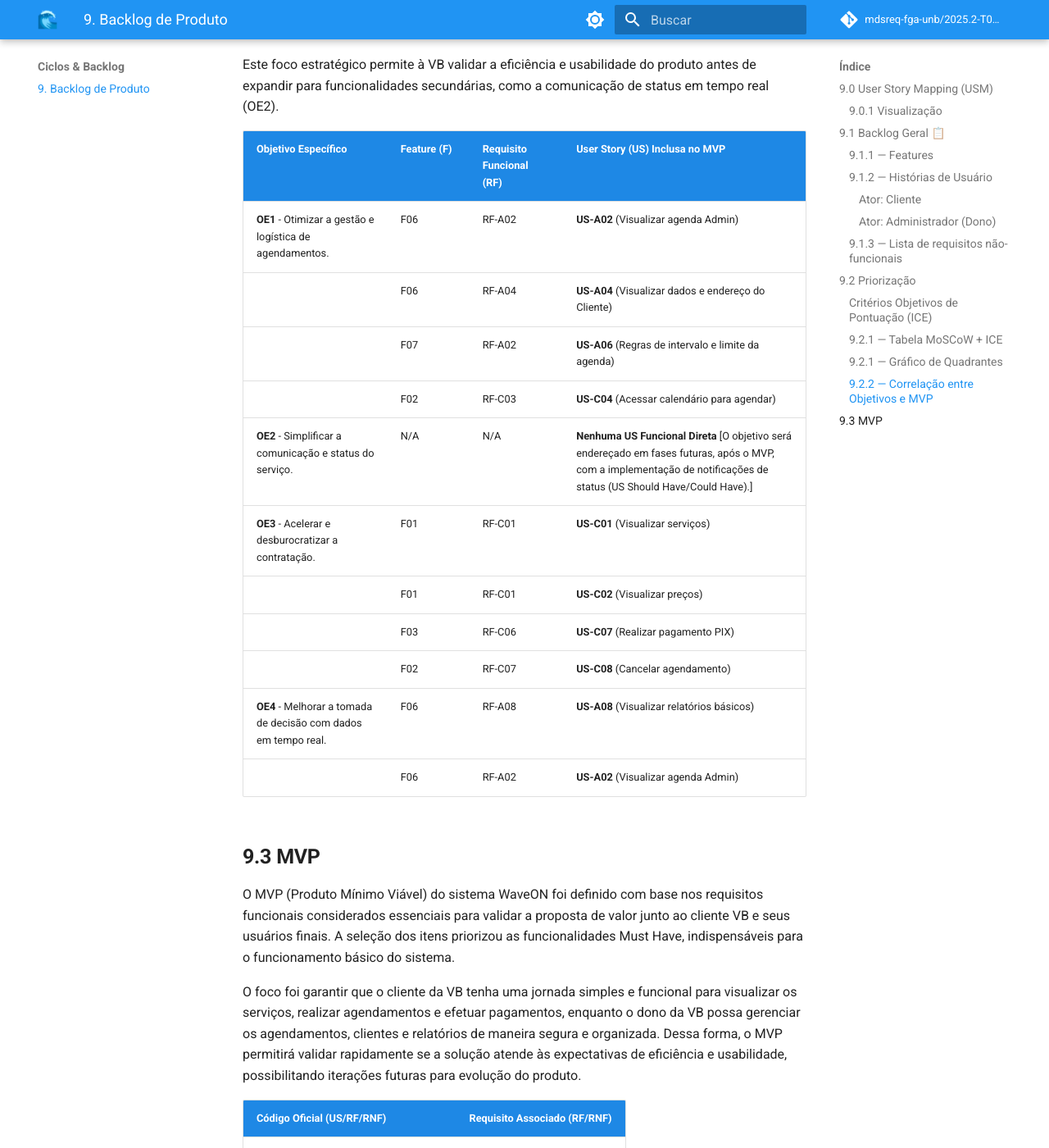
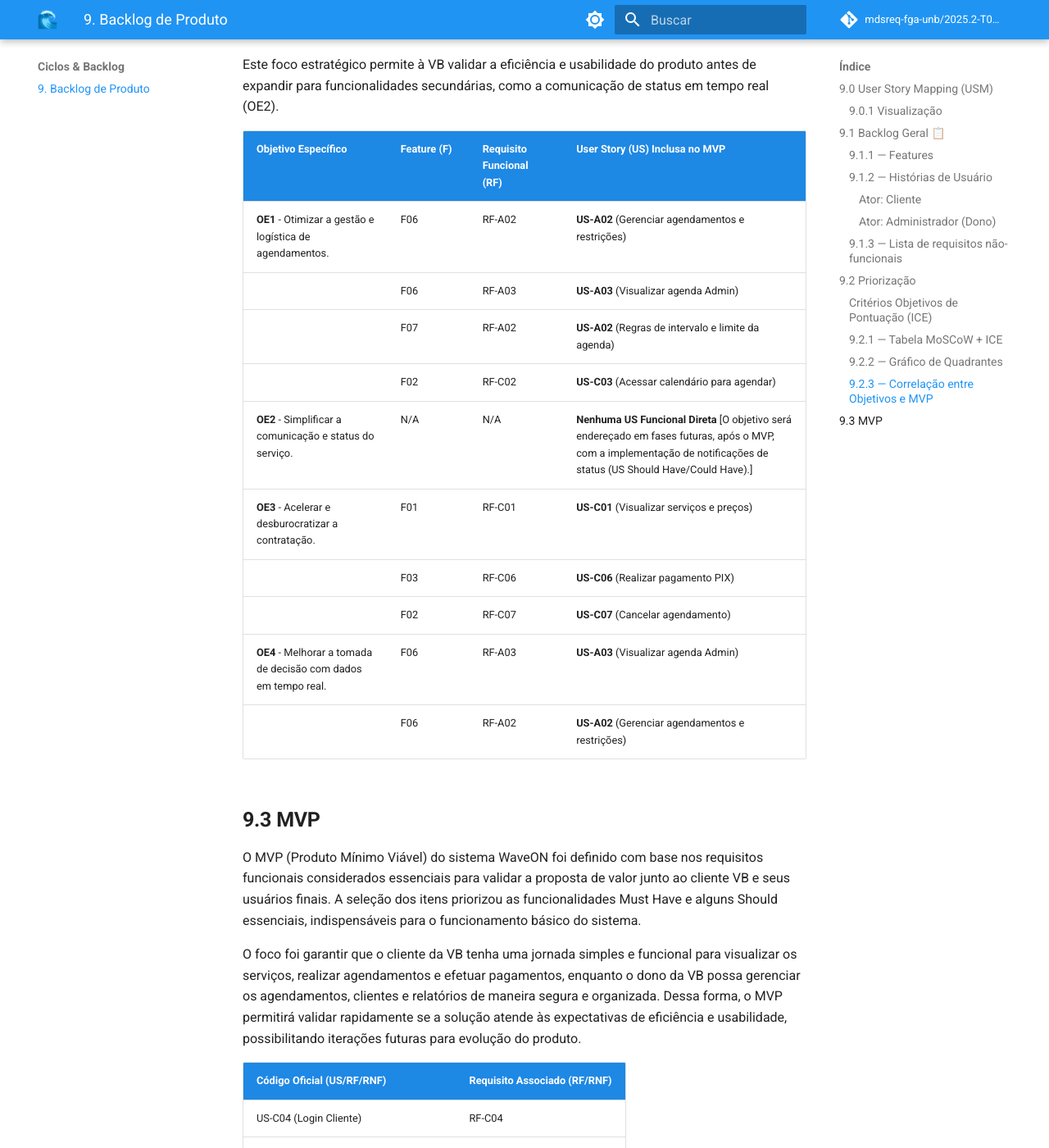
Before and after one commit to mdsreq-fga-unb/2025.2-T01-WaveOn, an MkDocs documentation site: the page built from docs/backlog/backlog.md, in a window 1280 px wide and 1400 px high, scrolled down 8903 px. Shown: the whole window at 82% size. Built offline with MkDocs 1.6.1 and Material for MkDocs 9.7.7, drawn with Linux system fonts in a browser that asks for light colours; comment, search, counter and statistics services are not loaded; some of the changed text lies outside the part shown.

Commit message:
docs: correção de informações e implementação de recursos

```diff
--- a/docs/backlog/backlog.md
+++ b/docs/backlog/backlog.md
@@ -48,13 +48,13 @@ Assim, o backlog do WaveON não foi apenas uma lista de funcionalidades, mas um
 | Código | Feature Associada | Requisito Funcional Relacionado | Declaração |
 |--------|-------------------|---------------------------------|------------|
 | <a id="us-c01"></a>US-C01 | F01 | RF-C01 | Como cliente, quero visualizar os serviços de lavagem, suas características para poder escolher a melhor opção e ver os preços das lavagens disponíveis para escolher o melhor preço. |
-| <a id="us-c02"></a>US-C02 | F04 | RF-C02 | Como cliente, quero acesso a telefones e Instagram da empresa para uma comunicação mais direta. |
-| <a id="us-c03"></a>US-C03 | F02 | RF-C03 | Como cliente, quero um calendário em que eu possa selecionar os dias para marcar uma lavagem. |
+| <a id="us-c02"></a>US-C02 | F04 | — | Como cliente, quero acesso a telefones e Instagram da empresa para uma comunicação mais direta. |
+| <a id="us-c03"></a>US-C03 | F02 | RF-C02 | Como cliente, quero um calendário em que eu possa selecionar os dias para marcar uma lavagem. |
 | <a id="us-c04"></a>US-C04 | F02 | RF-C04 | Como cliente, quero poder entrar nos meus agendamentos com um cadastro simples e rápido de usuário e senha. |
-| <a id="us-c05"></a>US-C05 | F02 | RF-C05 | Como cliente, quero poder visualizar e gerenciar meus agendamentos. |
+| <a id="us-c05"></a>US-C05 | F02 | RF-C08 | Como cliente, quero poder visualizar e gerenciar meus agendamentos. |
 | <a id="us-c06"></a>US-C06 | F03 | RF-C06 | Como cliente, quero pagar por PIX adiantado o serviço. |
 | <a id="us-c07"></a>US-C07 | F02 | RF-C07 | Como cliente, quero cancelar meu agendamento caso eu não precise mais da lavagem. |
-| <a id="us-c08"></a>US-C08 | F05 | RF-C08 | Como cliente, quero ver informações de quanto tempo demora a lavagem e quais produtos são usados. |
+| <a id="us-c08"></a>US-C08 | F05 | RF-C01 | Como cliente, quero ver informações de quanto tempo demora a lavagem e quais produtos são usados. |
 
 ---
 
@@ -67,11 +67,11 @@ Assim, o backlog do WaveON não foi apenas uma lista de funcionalidades, mas um
 | <a id="us-a03"></a>US-A03 | F06 | RF-A03 | Como dono, quero ter uma visão da agenda diária e semanal para organizar os serviços. |
 | <a id="us-a04"></a>US-A04 | F06 | RF-A04 | Como dono, quero ver os dados dos clientes como número de celular e endereço para contato e logística. |
 | <a id="us-a05"></a>US-A05 | F01 | RF-A05 | Como dono, quero gerenciar os serviços (cadastrar, editar e inativar), preços e duração. |
-| <a id="us-a06"></a>US-A06 | F05 | RF-A06 | Como dono, quero poder adicionar observações e informações adicionais aos clientes e agendamentos. |
+| <a id="us-a06"></a>US-A06 | F05 | RF-A07 | Como dono, quero poder adicionar observações e informações adicionais aos clientes e agendamentos. |
 | <a id="us-a07"></a>US-A07 | F06 | RF-A08 | Como dono, quero gerar relatórios de lavagens feitas por período e valores recebidos. |
 
 ### **9.1.3 — Lista de requisitos não-funcionais**
-  - **RNF-U01**: A interface do usuário deve ser intuitiva, seguindo um design moderno com as cores temáticas branco e azul. O processo de agendamento deve ser concluído em no máximo 3 cliques.
+  - **RNF-U01**: A interface do usuário deve ser intuitiva, seguindo um design moderno com as cores do guia de estilo (azul #08A4BD, preto #000000 e branco #ffffffff). O processo de agendamento deve ser concluído em no máximo 3 cliques.
   - **RNF-U02**: A interface administrativa deve ser simples e direta, adequada para usuários sem grande experiência técnica.
   - **RNF-D01**: O tempo de resposta do sistema para qualquer ação do usuário (como carregar uma página ou confirmar um agendamento) deve ser inferior a 3 segundos em condições normais.
   - **RNF-C01**: O sistema deve garantir uma disponibilidade (uptime) superior a 99.5%, permitindo agendamentos 24 horas por dia, 7 dias por semana.
@@ -153,10 +153,10 @@ Portanto, a tabela a seguir apresenta os requisitos devidamente priorizados.
 | US-A03 – Visualizar agenda diária e semanal | RF-A03 | Should | 448 | III |
 | US-A04 – Visualizar dados dos clientes | RF-A04 | Should | 448 | III |
 | US-C07 – Cancelar agendamento | RF-C07 | Should | 448 | III |
-| US-C02 – Acessar contatos e redes sociais | RF-C02 | Could | 405 | III |
+| US-C02 – Acessar contatos e redes sociais | — | Could | 405 | III |
 | RNF-M01 – Código modular e documentado | RNF-M01 | Should | 392 | III |
 | RNF-C01 – Disponibilidade 99.5% (24/7) | RNF-C01 | Should | 384 | III |
-| US-C08 – Ver tempo e produtos usados | RF-C08 | Could | 384 | III |
+| US-C08 – Ver tempo e produtos usados | RF-C01 | Could | 384 | III |
 | US-A07 – Gerar relatórios de lavagens e valores | RF-A08 | Should | 336 | IV |
 | US-A06 – Adicionar observações aos agendamentos | RF-A07 | Could | 280 | IV |
 | RNF-SU01 – Logging e notificação de falhas | RNF-SU01 | Could | 240 | IV |
@@ -197,7 +197,7 @@ Portanto, a tabela a seguir apresenta os requisitos devidamente priorizados.
 
 A matriz de esforço e impacto será utilizada como apoio na definição das prioridades das histórias de usuário que compõem o MVP. Para isso, essa ferramenta é estruturada em dois eixos: o eixo vertical representa o impacto, ou seja, o valor de negócio que cada funcionalidade pode gerar; enquanto o eixo horizontal representa o esforço, que corresponde à complexidade e aos recursos necessários para sua implementação.
 
-### **9.2.1 — Gráfico de Quadrantes**
+### **9.2.2 — Gráfico de Quadrantes**
 A combinação desses dois critérios(**MoSCoW** e **ICE**) permite visualizar com clareza quais funcionalidades devem ser priorizadas. A seguir, estão descritos os quatro quadrantes da matriz através de sua relação com o MVP:
 
 | Faixa ICE | Quadrante | Interpretação                          | MoSCoW típico  |
@@ -216,7 +216,7 @@ A combinação desses dois critérios(**MoSCoW** e **ICE**) permite visualizar c
   allowfullscreen>
 </iframe>
 
-### **9.2.2 — Correlação entre Objetivos e MVP**
+### **9.2.3 — Correlação entre Objetivos e MVP**
 
 O MVP foi desenhado para endereçar os **três Objetivos Específicos mais críticos (OE1, OE3 e OE4)**, que representam o valor fundamental e a eficiência operacional imediata para a empresa VB. O escopo foi rigorosamente focado em construir a **jornada completa de contratação e serviço**, garantindo:
 
@@ -228,21 +228,20 @@ Este foco estratégico permite à VB validar a eficiência e usabilidade do prod
 
 | Objetivo Específico | Feature (F) | Requisito Funcional (RF) | User Story (US) Inclusa no MVP |
 | :--- | :--- | :--- | :--- |
-| **OE1** - Otimizar a gestão e logística de agendamentos. | F06 | RF-A02 | **US-A02** (Visualizar agenda Admin) |
-| | F06 | RF-A04 | **US-A04** (Visualizar dados e endereço do Cliente) |
-| | F07 | RF-A02 | **US-A06** (Regras de intervalo e limite da agenda) |
-| | F02 | RF-C03 | **US-C04** (Acessar calendário para agendar) |
+| **OE1** - Otimizar a gestão e logística de agendamentos. | F06 | RF-A02 | **US-A02** (Gerenciar agendamentos e restrições) |
+| | F06 | RF-A03 | **US-A03** (Visualizar agenda Admin) |
+| | F07 | RF-A02 | **US-A02** (Regras de intervalo e limite da agenda) |
+| | F02 | RF-C02 | **US-C03** (Acessar calendário para agendar) |
 | **OE2** - Simplificar a comunicação e status do serviço. | N/A | N/A | **Nenhuma US Funcional Direta** [O objetivo será endereçado em fases futuras, após o MVP, com a implementação de notificações de status (US Should Have/Could Have).] |
-| **OE3** - Acelerar e desburocratizar a contratação. | F01 | RF-C01 | **US-C01** (Visualizar serviços) |
-| | F01 | RF-C01 | **US-C02** (Visualizar preços) |
-| | F03 | RF-C06 | **US-C07** (Realizar pagamento PIX) |
-| | F02 | RF-C07 | **US-C08** (Cancelar agendamento) |
-| **OE4** - Melhorar a tomada de decisão com dados em tempo real. | F06 | RF-A08 | **US-A08** (Visualizar relatórios básicos) |
-| | F06 | RF-A02 | **US-A02** (Visualizar agenda Admin) |
+| **OE3** - Acelerar e desburocratizar a contratação. | F01 | RF-C01 | **US-C01** (Visualizar serviços e preços) |
+| | F03 | RF-C06 | **US-C06** (Realizar pagamento PIX) |
+| | F02 | RF-C07 | **US-C07** (Cancelar agendamento) |
+| **OE4** - Melhorar a tomada de decisão com dados em tempo real. | F06 | RF-A03 | **US-A03** (Visualizar agenda Admin) |
+| | F06 | RF-A02 | **US-A02** (Gerenciar agendamentos e restrições) |
 
 ## **9.3 MVP**
 
-O MVP (Produto Mínimo Viável) do sistema WaveON foi definido com base nos requisitos funcionais considerados essenciais para validar a proposta de valor junto ao cliente VB e seus usuários finais. A seleção dos itens priorizou as funcionalidades Must Have, indispensáveis para o funcionamento básico do sistema.
+O MVP (Produto Mínimo Viável) do sistema WaveON foi definido com base nos requisitos funcionais considerados essenciais para validar a proposta de valor junto ao cliente VB e seus usuários finais. A seleção dos itens priorizou as funcionalidades Must Have e alguns Should essenciais, indispensáveis para o funcionamento básico do sistema.
 
 O foco foi garantir que o cliente da VB tenha uma jornada simples e funcional para visualizar os serviços, realizar agendamentos e efetuar pagamentos, enquanto o dono da VB possa gerenciar os agendamentos, clientes e relatórios de maneira segura e organizada. Dessa forma, o MVP permitirá validar rapidamente se a solução atende às expectativas de eficiência e usabilidade, possibilitando iterações futuras para evolução do produto.
 
```
Also changed, not shown: other parts of docs/backlog/backlog.md (+3 -3 lines), docs/visao_produto/cenario_atual.md (+2 -2 lines), docs/visao_produto/dod_dor.md (+3 -2 lines), docs/visao_produto/estrategias.md (+2 -2 lines), docs/visao_produto/interacao_equipe.md (+4 -3 lines), docs/visao_produto/solucao_proposta.md (+6 -5 lines).
